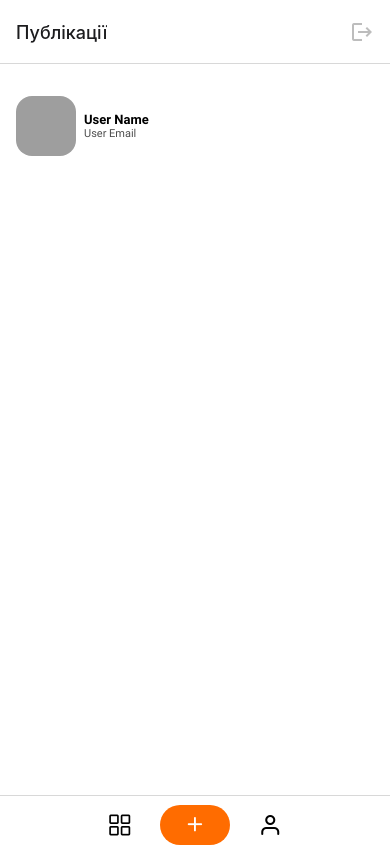
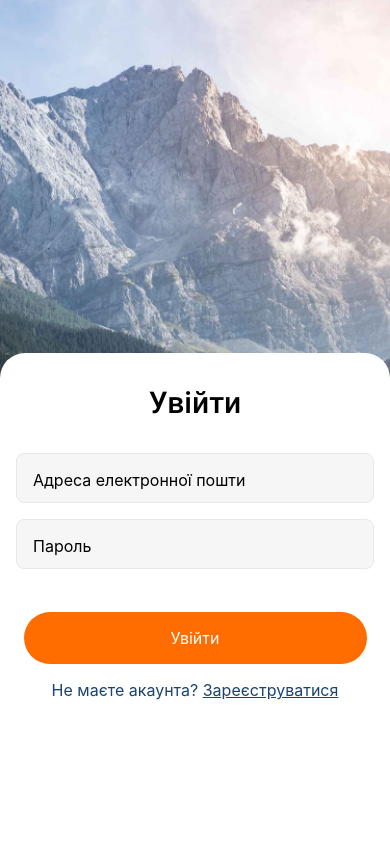
Before and after one commit to Nastasiia03/react-native-project, a React Native app: screen /Login in a window 390 px wide. Built offline with nearby package versions, Linux system fonts and the light colour scheme; grey boxes are pictures that could not be loaded.

Commit message:
fix of routes and bug on CreatePostsScreen

```diff
--- a/App.js
+++ b/App.js
@@ -7,7 +7,7 @@ import { useFonts } from 'expo-font';
 
 
 export default function App() {
-  const routing = useRoute(true);
+  const routing = useRoute(false);
 
 const [fontsLoaded] = useFonts({
   "Roboto": require("./assets/fonts/Roboto-Regular.ttf"),
--- a/Screens/LoginScreen.js
+++ b/Screens/LoginScreen.js
@@ -24,7 +24,7 @@ const keyboardHide = () => {
 const goToHome = () => {
     console.log(state);
     setState(initialState);
-    return navigation.navigate("Home");
+    return navigation.navigate("HomeTabs");
     };
 
 
--- a/Screens/RegistrationScreen.js
+++ b/Screens/RegistrationScreen.js
@@ -25,7 +25,7 @@ const keyboardHide = () => {
     const goToHome = () => {
     console.log(state);
     setState(initialState);
-    return navigation.navigate("Home");
+    return navigation.navigate("HomeTabs");
     };
 
 const xml = `
--- a/Screens/mainScreens/CreatePostsScreen.js
+++ b/Screens/mainScreens/CreatePostsScreen.js
@@ -52,7 +52,7 @@ alignItems: "center",
         borderRadius: 50
     },
     imageForm: {
-        justifyContent: "start",
+        justifyContent: "flex-start",
         alignItems: "flex-start",
         marginBottom: 120,
     },
--- a/router.js
+++ b/router.js
@@ -24,21 +24,14 @@ function backButton() {
       <Ionicons name="arrow-back" size={24} color="rgba(33, 33, 33, 1)" />
     </TouchableOpacity>
   );
-}
+};
 
-export const useRoute = (isAuth) => {
-    if (!isAuth) {
-        return <MainStack.Navigator initialRouteName="Login">
-            <MainStack.Screen name="Registration" component={RegistrationScreen} options={{ headerShown: false }} />
-            <MainStack.Screen name="Login" component={LoginScreen} options={{ headerShown: false }} />
-        </MainStack.Navigator>
-    }
-
-    return <MainTab.Navigator screenOptions={{ tabBarShowLabel: false, tabBarStyle: { paddingHorizontal: 82, paddingTop: 9 } }}>
+const HomeTabs = ({navigation}) => {
+return <MainTab.Navigator screenOptions={{ tabBarShowLabel: false, tabBarStyle: { paddingHorizontal: 82, paddingTop: 9 } }}>
         <MainTab.Screen options={{
             title: "Публікації",
             tabBarIcon: ({ focused, size, color }) => (<AntDesign name="appstore-o" size={24} color="black" />),
-            headerRight: () => (<TouchableOpacity  style={styles.logout}>
+            headerRight: () => (<TouchableOpacity  style={styles.logout} onPress={() => navigation.navigate("Login")}>
                 <MaterialIcons name="logout" size={24} color="rgba(189, 189, 189, 1)" />
             </TouchableOpacity>),
         }} name="Home" component={Home} />
@@ -52,6 +45,18 @@ export const useRoute = (isAuth) => {
         }} name="Профіль" component={ProfileScreen} />
     </MainTab.Navigator>
 };
+
+
+export const useRoute = (isAuth) => {
+    if (!isAuth) {
+        return <MainStack.Navigator initialRouteName="Login">
+            <MainStack.Screen name="Registration" component={RegistrationScreen} options={{ headerShown: false }} />
+            <MainStack.Screen name="Login" component={LoginScreen} options={{ headerShown: false }} />
+            <MainStack.Screen name="HomeTabs" component={HomeTabs} options={{ headerShown: false }} />
+        </MainStack.Navigator>
+    }
+};
+
 
 const styles = StyleSheet.create({
     iconWrapper: {
```
